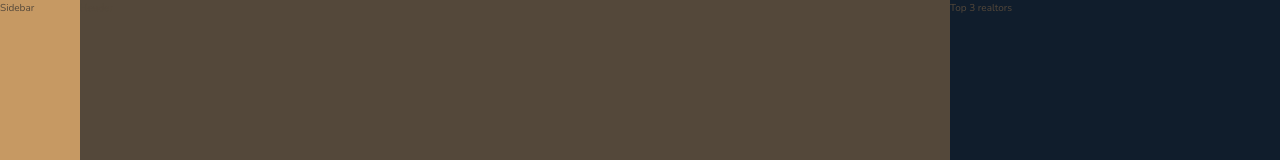
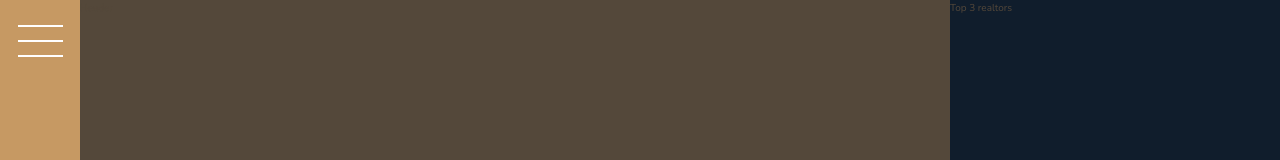
Before and after one commit to HeideQueen/nexter-css, a website: page index.html in a window 1280 px wide. Shown: the top 160 px of the page. Drawn offline with nearby package versions, Linux system fonts and the light colour scheme.

Commit message:
build the sidebar section

```diff
--- a/index.html
+++ b/index.html
@@ -16,7 +16,7 @@
   </head>
   <body class="container">
     <div class="sidebar">
-      Sidebar
+      <button class="nav-btn"></button>
     </div>
 
     <header class="header">
--- a/sass/_sidebar.scss
+++ b/sass/_sidebar.scss
@@ -2,4 +2,35 @@
   background-color: $color-primary;
   grid-column: sidebar-start / sidebar-end;
   grid-row: 1 / -1;
+
+  display: flex;
+  justify-content: center;
 }
+
+.nav-btn {
+  border: none;
+  border-radius: 0;
+
+  background-color: #fff;
+  height: 2px;
+  width: 4.5rem;
+  margin-top: 4rem;
+
+  &::before,
+  &::after {
+    content: '';
+
+    background-color: #fff;
+    height: 2px;
+    width: 4.5rem;
+    display: block;
+  }
+
+  &::before {
+    transform: translateY(-1.5rem);
+  }
+
+  &::after {
+    transform: translateY(1.3rem);
+  }
+}
```
Also changed, not shown: css/style.css.
